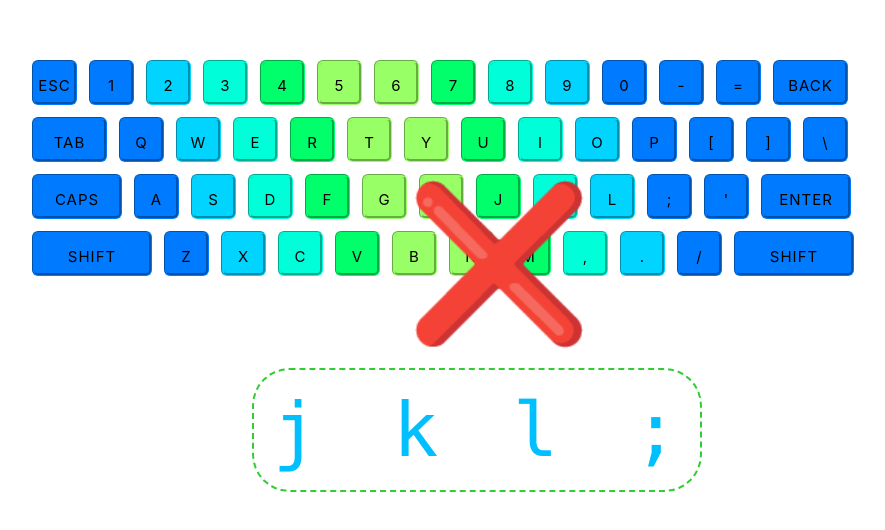
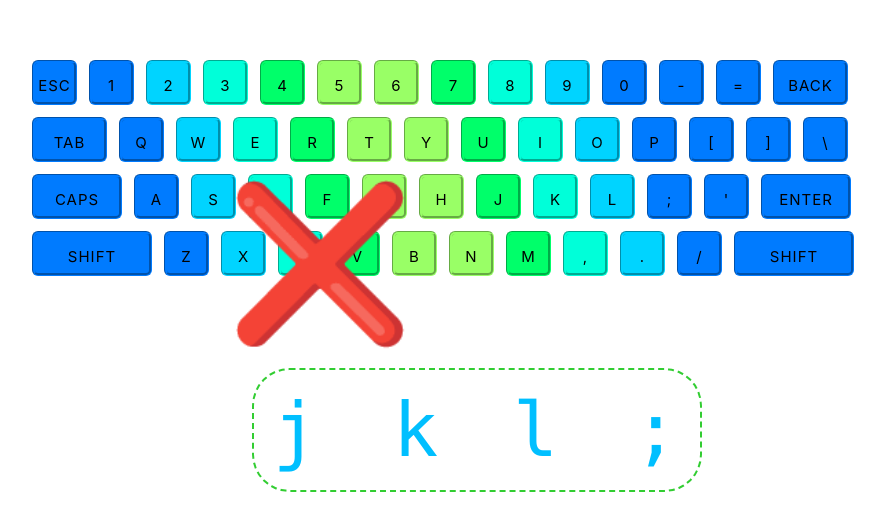
Before and after one commit to xypatel/Type-Blitz, a Vue app in the folder type-blitz/: page / in a window 1280 px wide. Shown: the part 232-762 px from the top of the page, without its empty margins (196-1081 px from the left). Built offline with nearby package versions, Linux system fonts and the light colour scheme.

Commit message:
chore: add last entered string

```diff
--- a/type-blitz/src/components/PositionGame.vue
+++ b/type-blitz/src/components/PositionGame.vue
@@ -6,6 +6,7 @@ export default {
       inputString:"",
       keysToType:"jkl;",
       resultMatched: false,
+      keysEntered: "",
     };
   },
   methods: {
@@ -19,6 +20,7 @@ export default {
       if(event.key == "Backspace"){
         this.inputString = this.inputString.slice(0, -1);
       } else if(event.key == "Enter"){
+        this.keysEntered = this.inputString;
         this.checkInput();
         this.inputString = "";
       } else if(event.key != "Shift" && event.key != "Tab"){
@@ -28,14 +30,14 @@ export default {
       console.log("PositionGame : " + event.key)
     },
     async checkInput(){
-      if(this.inputString === this.keysToType){
+      if(this.keysEntered === this.keysToType){
         this.resultMatched = true;
         console.log("Correct!");
       } else {
         this.resultMatched = false;
         console.log("Incorrect!");
       }
-      setTimeout(() => this.resultMatched = false, 1000);
+      setTimeout(() => this.keysToType = "uiop", 1000);
     }
   },
   mounted() {
@@ -52,6 +54,7 @@ export default {
     <p>{{ keysToType }}</p>
   </div>
   <div class="result">
+    <p>{{keysEntered}}</p>
     <h1 v-if="resultMatched">&#9989</h1>
     <h1 v-else-if="!resultMatched">&#10060</h1>
   </div>
@@ -108,17 +111,20 @@ display: inline-block;
 }
 
 .result{
-  display: inline-block;
+  display: flex;
   width: fit-content;
   font-size: 5em;
   font-family: "Helvetica Neue", Helvetica, Arial, sans-serif;
   color: white;
   position: absolute;
   top: 5em;
-  left: 47%;
+  left: 33%;
   inline-size: 6em;
   height: fit-content;
-  overflow: hidden;
-  letter-spacing: .5em;
+}
+
+.result p{
+  padding-top: 1em;
+  letter-spacing: 1em;
 }
 </style>
```
